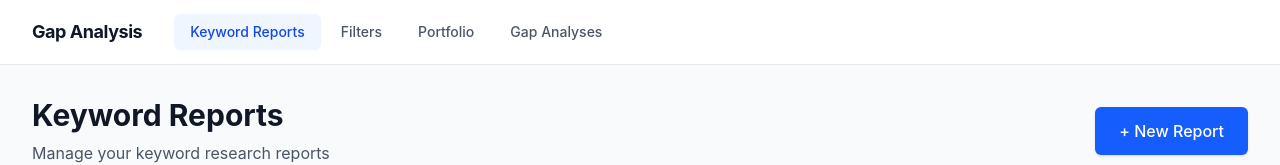
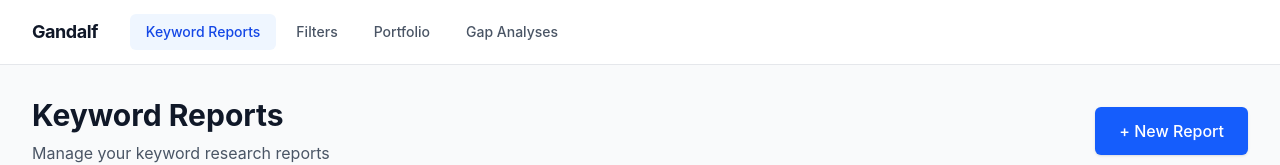
Before and after one commit to ldap-csanderson/SMART-Engine, a React (Vite) app in the folder frontend/: page /keyword-reports in a window 1280 px wide. Shown: the top 165 px of the page. Built offline with nearby package versions, Linux system fonts and the light colour scheme; no server answers.

Commit message:
feat: rename project to codename Gandalf

```diff
--- a/frontend/src/components/Navbar.jsx
+++ b/frontend/src/components/Navbar.jsx
@@ -13,7 +13,7 @@ export default function Navbar() {
       <div className="max-w-7xl mx-auto px-4 sm:px-6 lg:px-8">
         <div className="flex items-center h-16 gap-8">
           <span className="text-gray-900 font-bold text-lg tracking-tight whitespace-nowrap">
-            Gap Analysis
+            Gandalf
           </span>
           <div className="flex gap-1">
             {tabs.map((tab) => (
```
